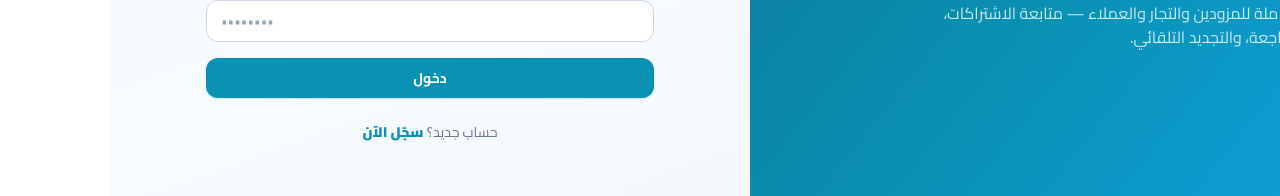
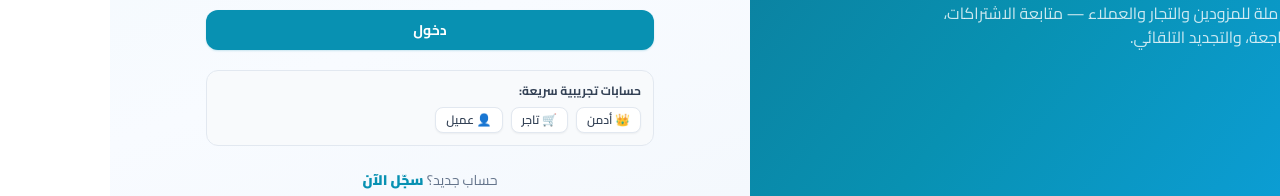
Before and after one commit to SoYama350/mo7eb, a React (Vite) app in the folder frontend/: page /login in a window 1280 px wide. Shown: the part 424-620 px from the top of the page. Built offline with nearby package versions, Linux system fonts and the light colour scheme; no server answers.

Commit message:
Improve login UX: Arabic auth errors and quick-fill demo buttons

```diff
--- a/frontend/src/pages/AuthPages.tsx
+++ b/frontend/src/pages/AuthPages.tsx
@@ -45,6 +45,8 @@ export function LoginPage() {
   const { login } = useAuth();
   const navigate = useNavigate();
   const toast = useToast();
+  const [phone, setPhone] = useState('');
+  const [password, setPassword] = useState('');
   const [err, setErr] = useState('');
   const [busy, setBusy] = useState(false);
 
@@ -53,9 +55,7 @@ export function LoginPage() {
     setErr('');
     setBusy(true);
     try {
-      const f = e.currentTarget as HTMLFormElement;
-      const fd = new FormData(f);
-      const user = await login(String(fd.get('phone')), String(fd.get('password')));
+      const user = await login(phone, password);
       navigate(user.role === 'ADMIN' ? '/admin' : user.role === 'MERCHANT' ? '/merchant' : '/', { replace: true });
     } catch (ex: any) {
       setErr(ex?.message ?? 'فشل تسجيل الدخول');
@@ -64,18 +64,69 @@ export function LoginPage() {
     }
   }
 
+  function fillDemo(p: string, pw: string) {
+    setPhone(p);
+    setPassword(pw);
+    setErr('');
+  }
+
   return (
     <Shell title="تسجيل الدخول" subtitle="أهلاً بعودتك — سجّل للوصول إلى لوحتك">
       <form onSubmit={onSubmit} className="space-y-4">
         {err && <div className="rounded-xl bg-rose-50 p-3 text-sm font-bold text-rose-700">{err}</div>}
         <Field label="رقم الموبايل" required>
-          <input name="phone" dir="ltr" className="input" placeholder="01xxxxxxxxx" required />
+          <input
+            name="phone"
+            dir="ltr"
+            className="input"
+            placeholder="01xxxxxxxxx"
+            value={phone}
+            onChange={(e) => setPhone(e.target.value)}
+            required
+          />
         </Field>
         <Field label="كلمة المرور" required>
-          <input name="password" type="password" dir="ltr" className="input" placeholder="••••••••" required />
+          <input
+            name="password"
+            type="password"
+            dir="ltr"
+            className="input"
+            placeholder="••••••••"
+            value={password}
+            onChange={(e) => setPassword(e.target.value)}
+            required
+          />
         </Field>
         <button className="btn btn-primary w-full py-3" disabled={busy}>{busy ? 'جاري الدخول…' : 'دخول'}</button>
       </form>
+
+      <div className="mt-5 rounded-xl border border-slate-200 bg-slate-50 p-3 text-xs">
+        <p className="mb-2 font-bold text-slate-700">حسابات تجريبية سريعة:</p>
+        <div className="flex flex-wrap gap-2">
+          <button
+            type="button"
+            className="rounded-lg bg-white px-2.5 py-1 font-semibold text-slate-700 shadow-sm border border-slate-200 hover:bg-slate-100"
+            onClick={() => fillDemo('01000000000', 'password123')}
+          >
+            👑 أدمن
+          </button>
+          <button
+            type="button"
+            className="rounded-lg bg-white px-2.5 py-1 font-semibold text-slate-700 shadow-sm border border-slate-200 hover:bg-slate-100"
+            onClick={() => fillDemo('01111111111', 'password123')}
+          >
+            🛒 تاجر
+          </button>
+          <button
+            type="button"
+            className="rounded-lg bg-white px-2.5 py-1 font-semibold text-slate-700 shadow-sm border border-slate-200 hover:bg-slate-100"
+            onClick={() => fillDemo('01055555555', 'password123')}
+          >
+            👤 عميل
+          </button>
+        </div>
+      </div>
+
       <p className="mt-6 text-center text-sm text-slate-500">
         حساب جديد؟ <Link to="/register" className="font-black text-brand-600">سجّل الآن</Link>
       </p>
```
Also changed, not shown: 1 other file (tests, documents, lock files or other folders).
